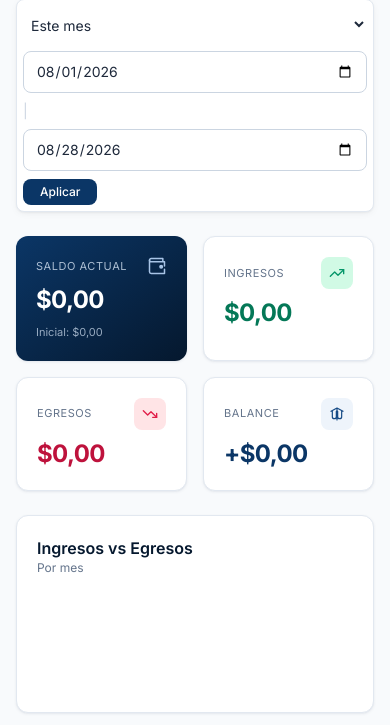
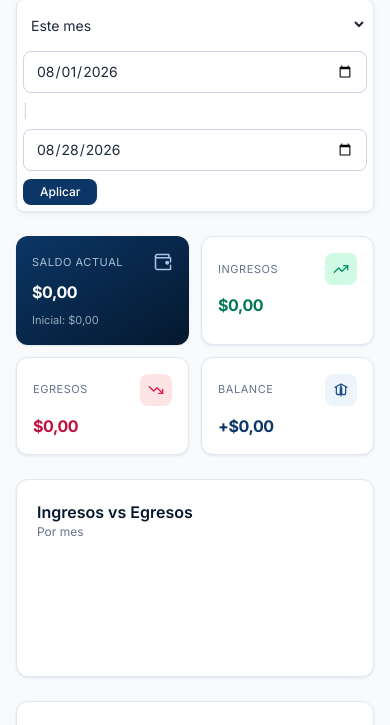
Before and after one commit to Dolopex/alsi-balance, a Django app: page /dashboard/ in a window 390 px wide. Shown: the part 209-934 px from the top of the page. Run offline with Django 5.2, Linux system fonts and the light colour scheme; the visitor is signed in with stand-in values (Sample User, id 1); data comes from the database, SQL or seed files in the repository; data that the repository does not hold is empty; some libraries are stand-ins or nearby versions.

Commit message:
Fix mobile menu (CSS open class) and dashboard card number overflow

```diff
--- a/templates/base.html
+++ b/templates/base.html
@@ -61,6 +61,15 @@
         }
         .alsi-sidebar {
             display: none;
+            position: fixed;
+            top: 64px; left: 0; right: 0; bottom: 0;
+            background-color: white;
+            overflow-y: auto;
+            z-index: 40;
+        }
+        /* Cuando el JS agrega .open, mostrar el sidebar (en mobile) */
+        .alsi-sidebar.open {
+            display: block;
         }
         .alsi-main {
             padding: 32px 16px 32px 16px;
@@ -86,12 +95,9 @@
         @media (min-width: 768px) {
             .alsi-sidebar {
                 display: block;
-                position: fixed;
-                top: 64px; left: 0; bottom: 0;
                 width: 256px;
-                background-color: white;
+                right: auto;
                 border-right: 1px solid #e2e8f0;
-                overflow-y: auto;
                 z-index: 30;
             }
             body.auth .alsi-main {
@@ -132,15 +138,15 @@
     {% include 'partials/push_subscribe.html' %}
 {% endif %}
 <script>
-  // Menu hamburguesa: toggle clase hidden en #sidebar al hacer click.
-  // Se registra en DOMContentLoaded para asegurar que el sidebar
-  // (incluido despues del navbar) ya esta en el DOM.
+  // Menu hamburguesa: toggle clase .open en #sidebar al hacer click.
+  // La clase .open (definida en el <style> arriba) tiene mayor
+  // especificidad que .alsi-sidebar y muestra el sidebar en mobile.
   document.addEventListener('DOMContentLoaded', function () {
     var btn = document.getElementById('mobile-menu-btn');
     var sidebar = document.getElementById('sidebar');
     if (btn && sidebar) {
       btn.addEventListener('click', function () {
-        sidebar.classList.toggle('hidden');
+        sidebar.classList.toggle('open');
       });
     }
   });
--- a/templates/dashboard/home.html
+++ b/templates/dashboard/home.html
@@ -61,43 +61,43 @@
 </div>
 {% endif %}
 
-<div class="grid grid-cols-2 md:grid-cols-4 gap-4 mb-6">
-    <div class="bg-gradient-to-br from-alsi-700 to-alsi-900 text-white rounded-xl shadow-card hover-lift p-5">
-        <div class="flex items-center justify-between mb-2">
+<div class="grid grid-cols-2 md:grid-cols-4 gap-3 md:gap-4 mb-6">
+    <div class="min-w-0 bg-gradient-to-br from-alsi-700 to-alsi-900 text-white rounded-xl shadow-card hover-lift p-4 md:p-5">
+        <div class="flex items-center justify-between mb-2 gap-2">
             <div class="text-[11px] uppercase tracking-wider text-alsi-100/80">Saldo actual</div>
-            {% include 'partials/icon.html' with name='wallet' class='w-5 h-5 text-alsi-200' %}
+            {% include 'partials/icon.html' with name='wallet' class='w-5 h-5 text-alsi-200 flex-shrink-0' %}
         </div>
-        <div class="text-2xl md:text-3xl font-bold tracking-tight">${{ saldo_total|moneda }}</div>
-        <div class="text-[11px] text-alsi-100/70 mt-2 flex items-center gap-1">
-            <span>Inicial: ${{ saldo_inicial|moneda }}</span>
+        <div class="text-base sm:text-xl md:text-2xl lg:text-3xl font-bold tracking-tight break-words">${{ saldo_total|moneda }}</div>
+        <div class="text-[11px] text-alsi-100/70 mt-2 break-words">
+            Inicial: ${{ saldo_inicial|moneda }}
         </div>
     </div>
-    <div class="bg-white rounded-xl shadow-card border border-slate-200 hover-lift p-5">
-        <div class="flex items-center justify-between mb-2">
+    <div class="min-w-0 bg-white rounded-xl shadow-card border border-slate-200 hover-lift p-4 md:p-5">
+        <div class="flex items-center justify-between mb-2 gap-2">
             <div class="text-[11px] uppercase tracking-wider text-slate-500">Ingresos</div>
-            <div class="w-8 h-8 rounded-lg bg-emerald-100 flex items-center justify-center text-emerald-600">
+            <div class="w-8 h-8 rounded-lg bg-emerald-100 flex items-center justify-center text-emerald-600 flex-shrink-0">
                 {% include 'partials/icon.html' with name='trend-up' class='w-4 h-4' %}
             </div>
         </div>
-        <div class="text-2xl md:text-3xl font-bold text-emerald-700 tracking-tight">${{ totales.ingresos|moneda }}</div>
+        <div class="text-base sm:text-xl md:text-2xl lg:text-3xl font-bold text-emerald-700 tracking-tight break-words">${{ totales.ingresos|moneda }}</div>
     </div>
-    <div class="bg-white rounded-xl shadow-card border border-slate-200 hover-lift p-5">
-        <div class="flex items-center justify-between mb-2">
+    <div class="min-w-0 bg-white rounded-xl shadow-card border border-slate-200 hover-lift p-4 md:p-5">
+        <div class="flex items-center justify-between mb-2 gap-2">
             <div class="text-[11px] uppercase tracking-wider text-slate-500">Egresos</div>
-            <div class="w-8 h-8 rounded-lg bg-rose-100 flex items-center justify-center text-rose-600">
+            <div class="w-8 h-8 rounded-lg bg-rose-100 flex items-center justify-center text-rose-600 flex-shrink-0">
                 {% include 'partials/icon.html' with name='trend-down' class='w-4 h-4' %}
             </div>
         </div>
-        <div class="text-2xl md:text-3xl font-bold text-rose-700 tracking-tight">${{ totales.egresos|moneda }}</div>
+        <div class="text-base sm:text-xl md:text-2xl lg:text-3xl font-bold text-rose-700 tracking-tight break-words">${{ totales.egresos|moneda }}</div>
     </div>
-    <div class="bg-white rounded-xl shadow-card border border-slate-200 hover-lift p-5">
-        <div class="flex items-center justify-between mb-2">
+    <div class="min-w-0 bg-white rounded-xl shadow-card border border-slate-200 hover-lift p-4 md:p-5">
+        <div class="flex items-center justify-between mb-2 gap-2">
             <div class="text-[11px] uppercase tracking-wider text-slate-500">Balance</div>
-            <div class="w-8 h-8 rounded-lg {% if totales.balance >= 0 %}bg-alsi-50{% else %}bg-rose-50{% endif %} flex items-center justify-center {% if totales.balance >= 0 %}text-alsi-600{% else %}text-rose-600{% endif %}">
+            <div class="w-8 h-8 rounded-lg {% if totales.balance >= 0 %}bg-alsi-50{% else %}bg-rose-50{% endif %} flex items-center justify-center {% if totales.balance >= 0 %}text-alsi-600{% else %}text-rose-600{% endif %} flex-shrink-0">
                 {% include 'partials/icon.html' with name='scale' class='w-4 h-4' %}
             </div>
         </div>
-        <div class="text-2xl md:text-3xl font-bold tracking-tight {% if totales.balance >= 0 %}text-alsi-700{% else %}text-rose-700{% endif %}">
+        <div class="text-base sm:text-xl md:text-2xl lg:text-3xl font-bold tracking-tight break-words {% if totales.balance >= 0 %}text-alsi-700{% else %}text-rose-700{% endif %}">
             {% if totales.balance >= 0 %}+{% else %}-{% endif %}${{ totales.balance|abs_valor|moneda }}
         </div>
     </div>
```
